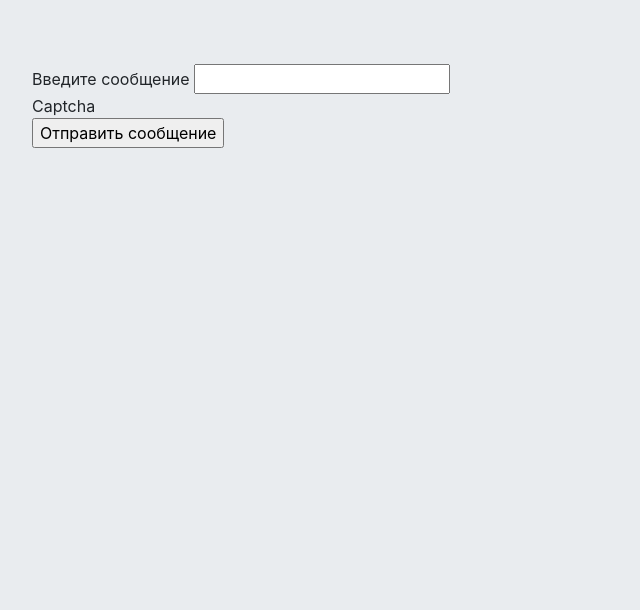
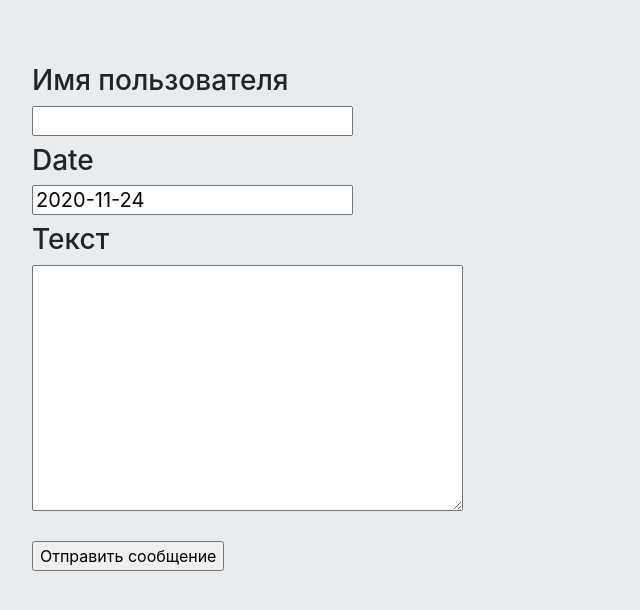
Before and after one commit to pascal65536/my_django_project, a Django app: page / in a window 1280 px wide. Shown: the top 610 px of the page, without its empty margins (0-640 px from the left). Run offline with Django 3.2, Linux system fonts and the light colour scheme; some libraries are stand-ins or nearby versions.

Commit message:
CreateMessageModel

```diff
--- a/web_form/forms.py
+++ b/web_form/forms.py
@@ -1,6 +1,12 @@
 from django import forms
 from captcha.fields import CaptchaField
 
-class Form(forms.Form):
-    field = forms.CharField(label='Введите сообщение ', max_length=100)
+from . import models
+
+
+class InputForm(forms.ModelForm):
     captcha = CaptchaField(label='Докажи что не робот ')
+
+    class Meta:
+        model = models.Message
+        fields = '__all__'
--- a/web_form/models.py
+++ b/web_form/models.py
@@ -1 +1,10 @@
 from django.db import models
+from datetime import date
+
+class Message(models.Model):
+    userName = models.CharField(max_length=30, verbose_name='Имя пользователя ')
+    date = models.DateField(default=date.today)
+    text = models.TextField(verbose_name='Текст ')
+
+    def __str__(self):
+        return self.title
--- a/web_form/templates/web_form/form.html
+++ b/web_form/templates/web_form/form.html
@@ -4,19 +4,21 @@
 
 <form method="post" >
     {% csrf_token %}
-    {{ form.field.label }}
-    {{ form.field }}
+    <h3>{{form.userName.label}}</h3>
+    <h5>{{form.userName}}</h5>
+    <h3>{{form.date.label}}</h3>
+    <h5>{{form.date}}</h5>
+    <h3>{{form.text.label}}</h3>
+    {{form.text}}
     <br>
-    {{ form.captcha.label }}
-    {{ form.captcha }}
+    {{form.captcha}}
+     <br>
+    <input type="submit" value="Отправить сообщение">
 
     {% if reset %}
         <br>
-        <b>Неверное, попробуйте еще раз!</b>
+        <b>Ошибка ввода капчи, вы робот!</b>
     {% endif %}
-
-    <br>
-    <input type="submit" value="Отправить сообщение">
 </form>
 
 {% endblock %}
--- a/web_form/urls.py
+++ b/web_form/urls.py
@@ -1,6 +1,7 @@
 from django.urls import path
+
 from . import views
 
 urlpatterns = [
-    path('', views.form, name='index'),
+    path('', views.sendMessage, name='index'),
 ]
--- a/web_form/views.py
+++ b/web_form/views.py
@@ -1,18 +1,18 @@
 from django.shortcuts import render
 from django.http import HttpResponse
 
-from .forms import Form
+from .forms import InputForm
 
-DIRNAME = "web_form"
+DIRNAME = 'web_form'
 
-def form(request):
+def sendMessage(request):
+    form = InputForm(request.POST or None)
     reset = False
-    form = Form(request.POST or None)
 
     if request.method == "POST":
         if form.is_valid():
-            name = request.POST.get("field")
-            return HttpResponse("Сообщение " + name + " отправленно!")
+            name = request.POST.get("userName")
+            return HttpResponse("Сообщение пользователя " + name + " отправленно!")
         else:
             reset = True
             return render(request, DIRNAME + '/form.html', {'form': form, 'reset': reset})
```
Also changed, not shown: db.sqlite3.
